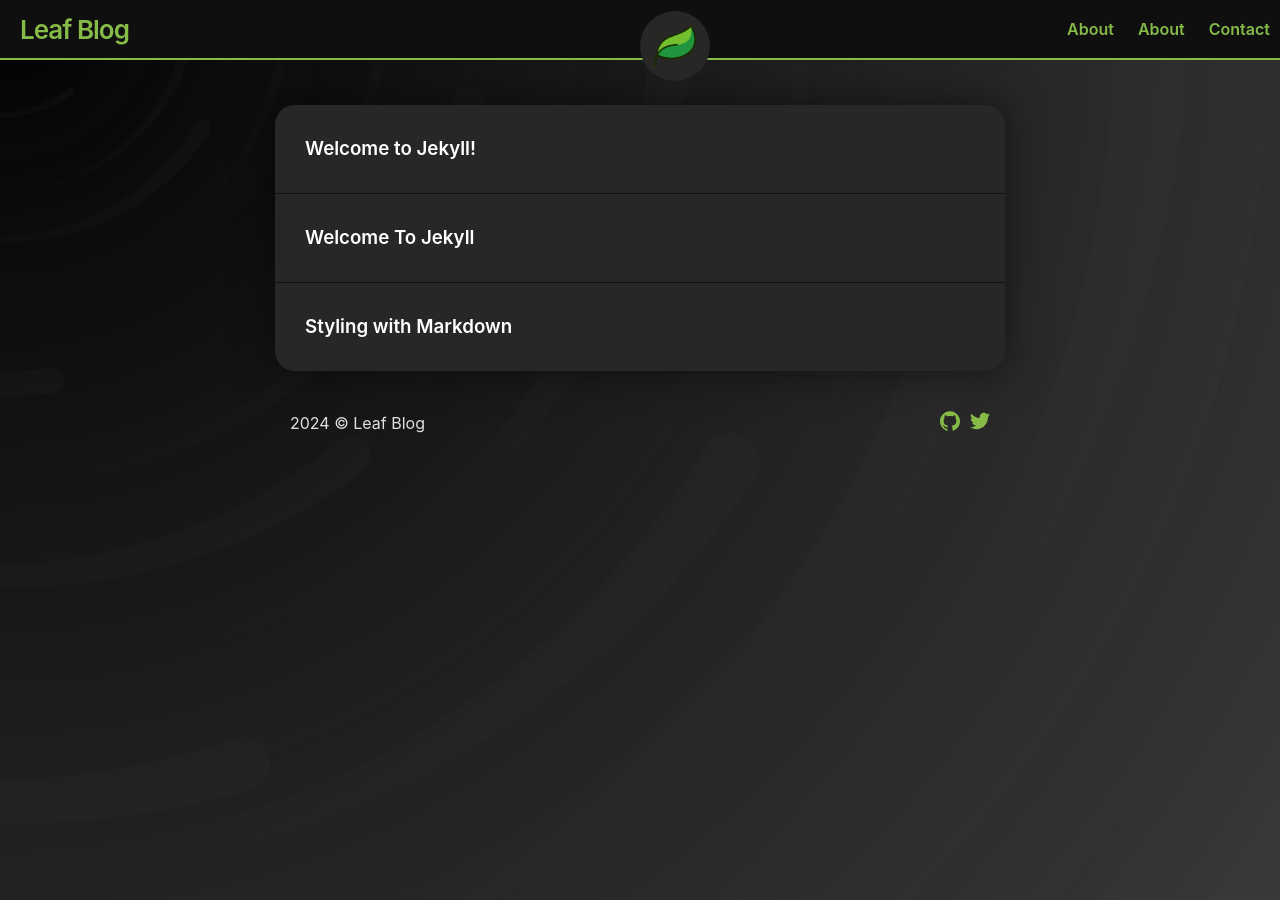
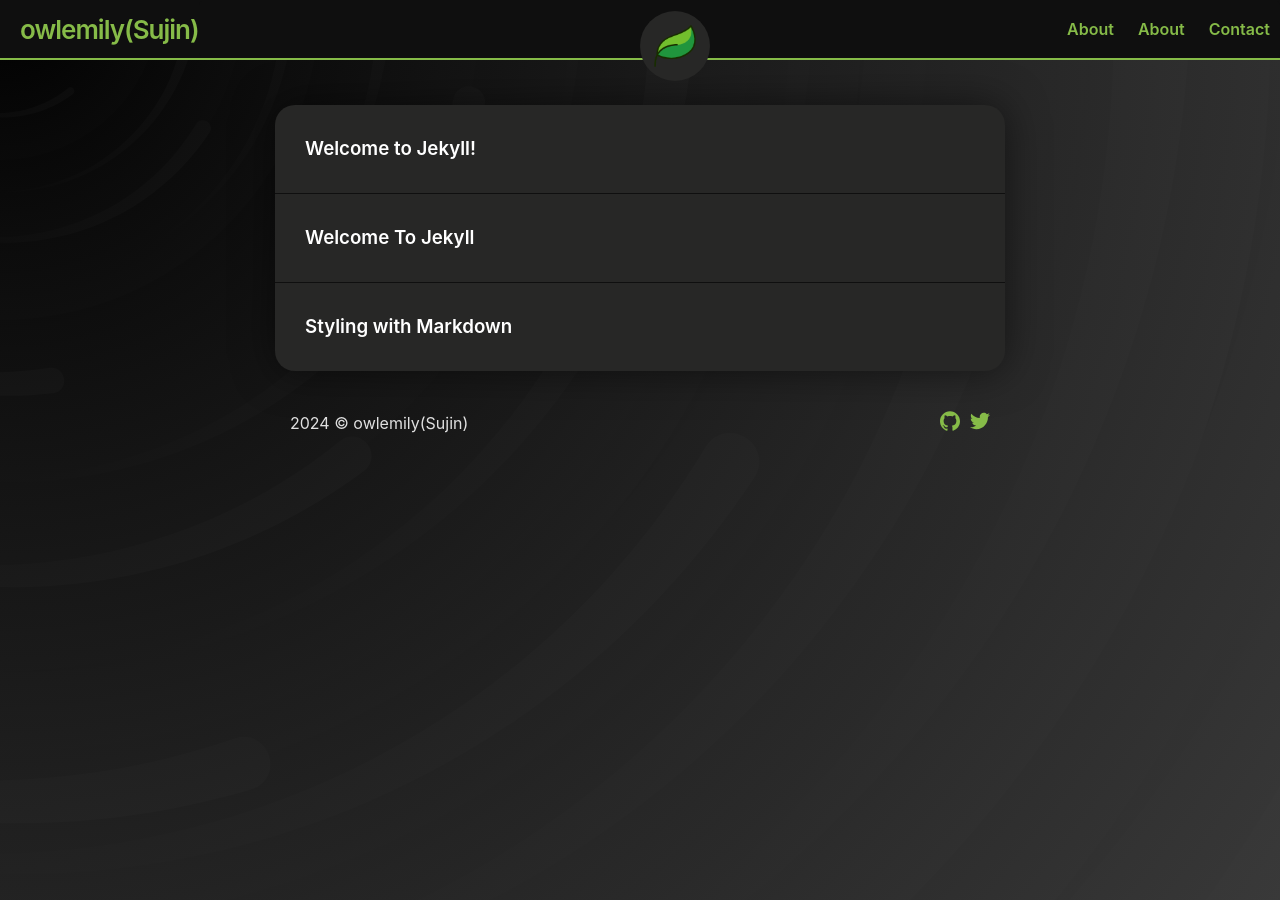
Before and after one commit to owlemily/owlemily.github.io, a Jekyll site: the page built from index.md, in a window 1280 px wide. Built offline with Jekyll 4.4.1, drawn with Linux system fonts in a browser that asks for light colours.

Commit message:
Update _config.yml

```diff
--- a/_config.yml
+++ b/_config.yml
@@ -1,13 +1,13 @@
-title: Leaf Blog
+title: owlemily(Sujin)
 iconURL: assets/default-icon.png
-theme: jekyll-theme-leaf
+#theme: jekyll-theme-leaf
 
 # for a clean URL
 permalink: :slug
 
 social:
-  twitter: _SupunKavinda
-  github: SupunKavinda
+  #twitter: _SupunKavinda
+  github: owlemily
 
 plugins:
  - jekyll-feed
```
